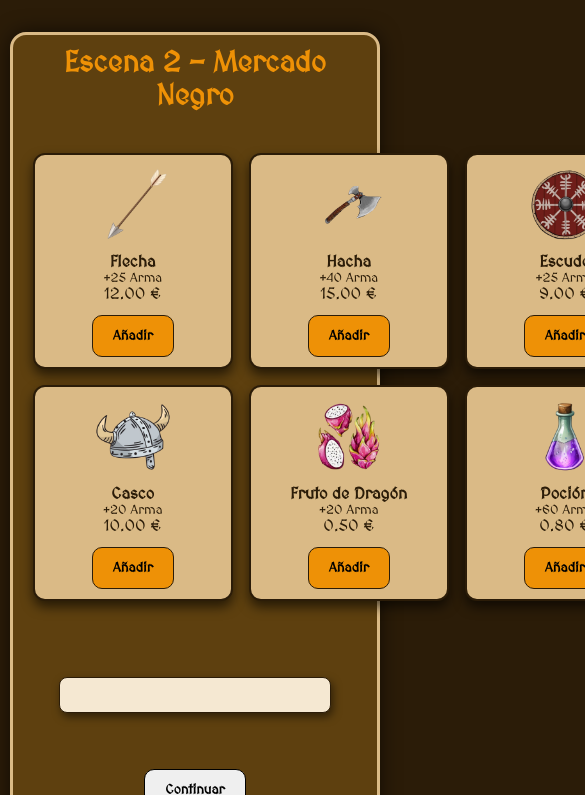
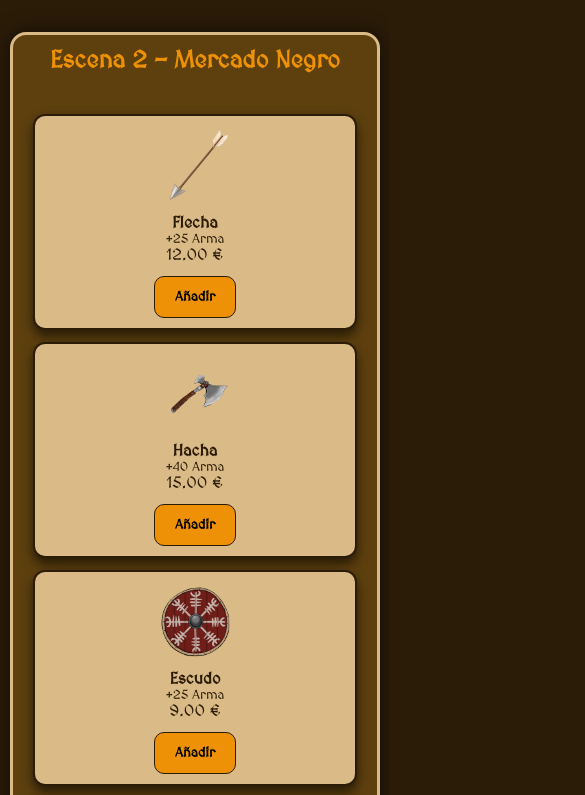
Before and after one commit to jsanjosel01/aventuraenelreinojs, a website with bundled scripts: page index.html in a window 390 px wide. Both pictures are taken after a click on the button "Continuar". Shown: the top 795 px of the page, 585 px wide, since content can reach past the window. Built offline with nearby package versions, Linux system fonts and the light colour scheme.

Commit message:
🔄️Update: Modificar el responsive.

```diff
--- a/style.css
+++ b/style.css
@@ -531,7 +531,7 @@ main {
 
 /* RESPONSIVE */
 
-@media (max-width: 640px) {
+/* @media (max-width: 640px) {
     #game-container {
         padding: 12px;
     }
@@ -540,4 +540,50 @@ main {
         flex-direction: column;
         gap: 16px;
     }
+} */
+
+
+@media (max-width: 640px) {
+    #game-container {
+        padding: 12px;
+    }
+
+    .stats-grid {
+        width: 100%;
+        margin: 12px auto 0 auto;
+    }
+
+    .market-grid,
+    .enemies-grid {
+        grid-template-columns: repeat(1, 1fr);
+        gap: 12px; /* Reducir el espacio entre elementos */
+    }
+
+    .product-item,
+    .enemy-item {
+        min-width: 100%;
+    }
+
+    .item {
+        flex-basis: calc(25% - 3.75px);
+    }
+
+    .combatants-info {
+        flex-direction: column;
+        gap: 16px;
+    }
+
+    .game-scene h3 {
+        font-size: 1.5rem;
+    }
+
+    /* Opcional: Reducir el tamaño de los contenedores de inventario */
+    #inventario-container,
+    #inventario-container-stats,
+    #inventory-display-battle,
+    #final-inventory {
+        width: 100%;
+        padding: 8px;
+        margin: 10px auto;
+    }
 }
```
